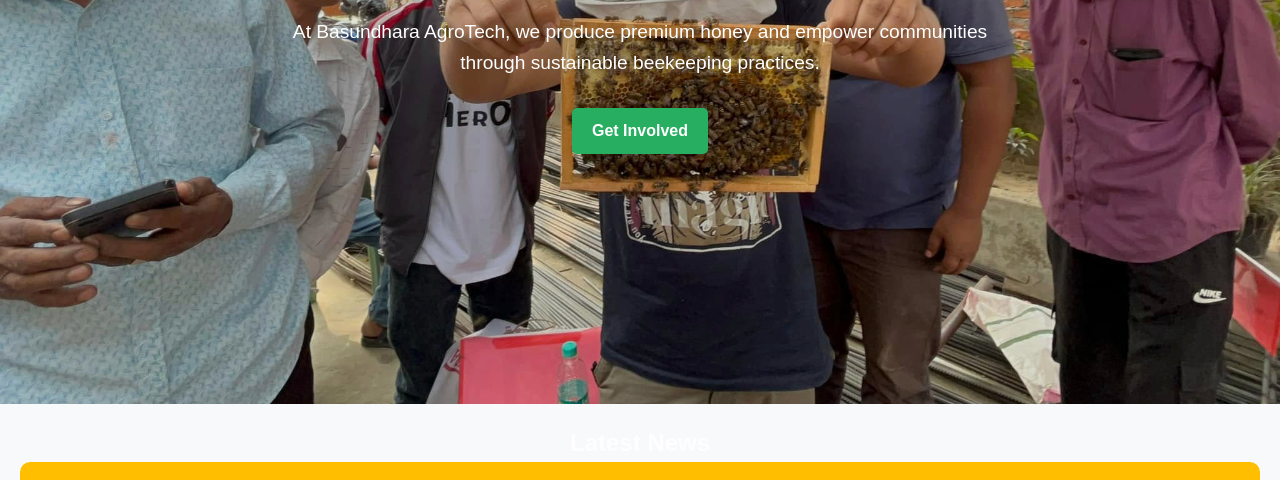
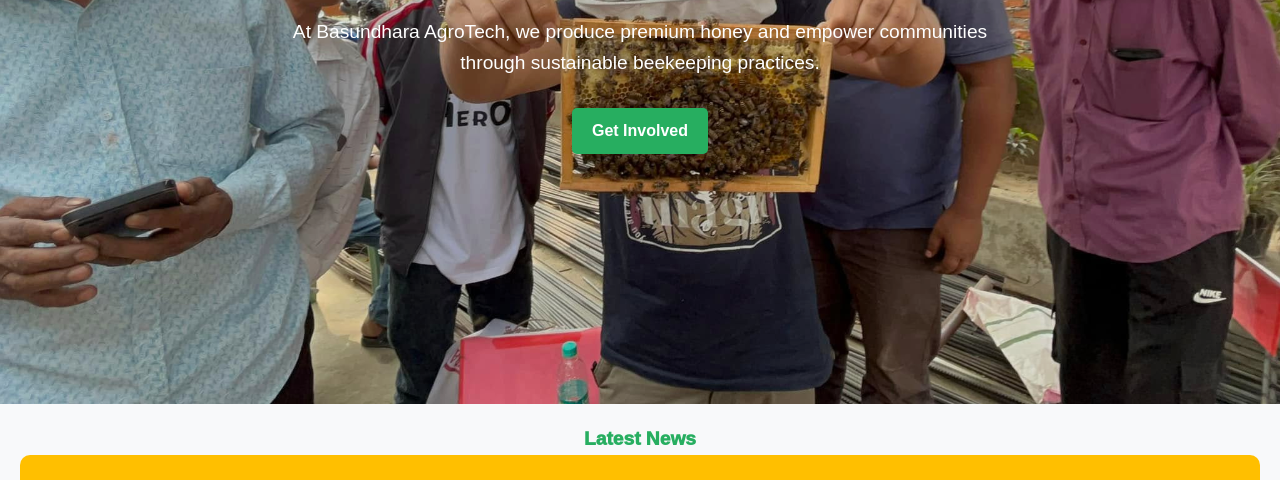
Before and after one commit to Titu69/BasundharaAgrotech, a plain HTML site: page index.html in a window 1280 px wide. Shown: the part 317-797 px from the top of the page. Drawn offline with Linux system fonts and the light colour scheme.

Commit message:
Update index.html

```diff
--- a/index.html
+++ b/index.html
@@ -41,7 +41,7 @@
     </section>
 
     <section id="newsfeed" class="newsfeed">
-        <h2>Latest News</h2>
+        <h1>Latest News</h1>
         <div class="news-container">
             <div class="news-item"> Sustainable Beekeeping: The Future of Honey Production</div>
             <div class="news-item"> Our New Organic Honey Batch is Here!</div>
```
